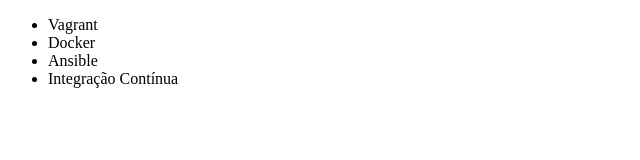
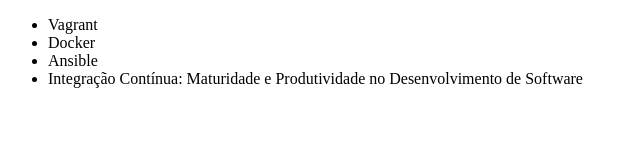
Before and after one commit to Cavisc/alura-git, a plain HTML site: page index.html in a window 1280 px wide. Shown: the whole page, without its empty margins (0-640 px from the left). Drawn offline with Linux system fonts and the light colour scheme.

Commit message:
Renomeando curso de Integração Contínua

```diff
--- a/index.html
+++ b/index.html
@@ -10,7 +10,10 @@
       <li>Vagrant</li>
       <li>Docker</li>
       <li>Ansible</li>
-      <li>Integração Contínua</li>
+      <li>
+        Integração Contínua: Maturidade e Produtividade no Desenvolvimento de
+        Software
+      </li>
     </ul>
   </body>
 </html>
```
